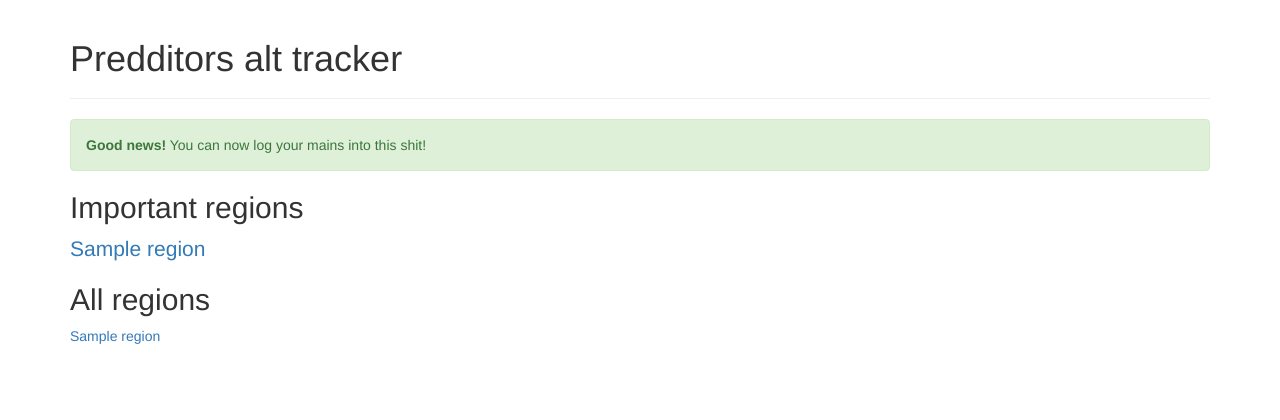
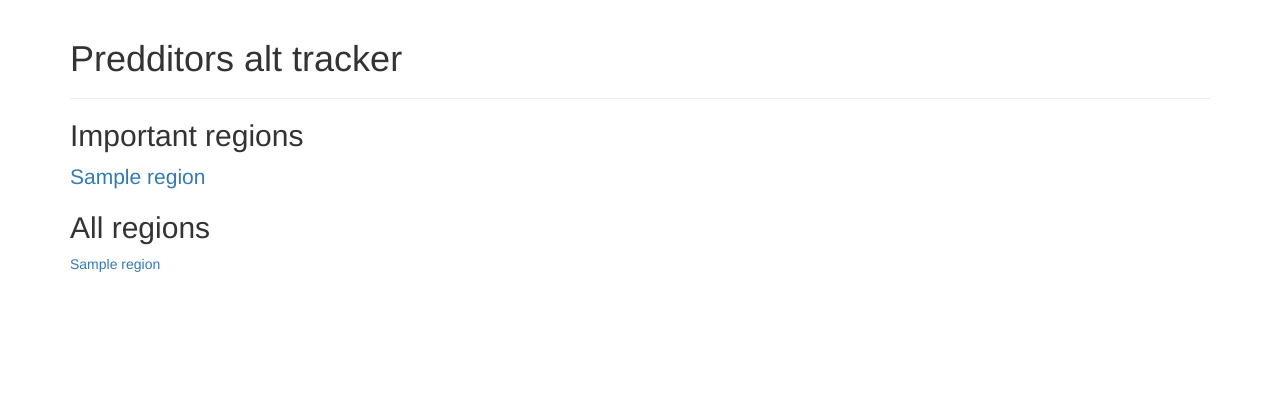
Before and after one commit to stephenswat/predditors-tracker, a Django app: page / in a window 1280 px wide. Shown: the part 51-471 px from the top of the page. Run offline with Django 3.2, Linux system fonts and the light colour scheme; tables that the repository leaves empty hold one stand-in row (values such as "Sample post"); parts of the project's set-up code (start-up, migrations or seed data) failed here and were passed over; some libraries are stand-ins or nearby versions.

Commit message:
Clean up the home page a little.

```diff
--- a/predds_tracker/templates/predds_tracker/home.html
+++ b/predds_tracker/templates/predds_tracker/home.html
@@ -5,10 +5,7 @@
   <h1>Predditors alt tracker</h1>
 </div>
 
-<div class="alert alert-success">
-  <strong>Good news!</strong> You can now log your mains into this shit!
-</div>
-
+{% if important|length > 0 %}
 <h2>Important regions</h2>
 <div class="row">
 {% for x in regions %}
@@ -17,6 +14,7 @@
 {% endif %}
 {% endfor %}
 </div>
+{% endif %}
 
 <h2>All regions</h2>
 <div class="row">
```
